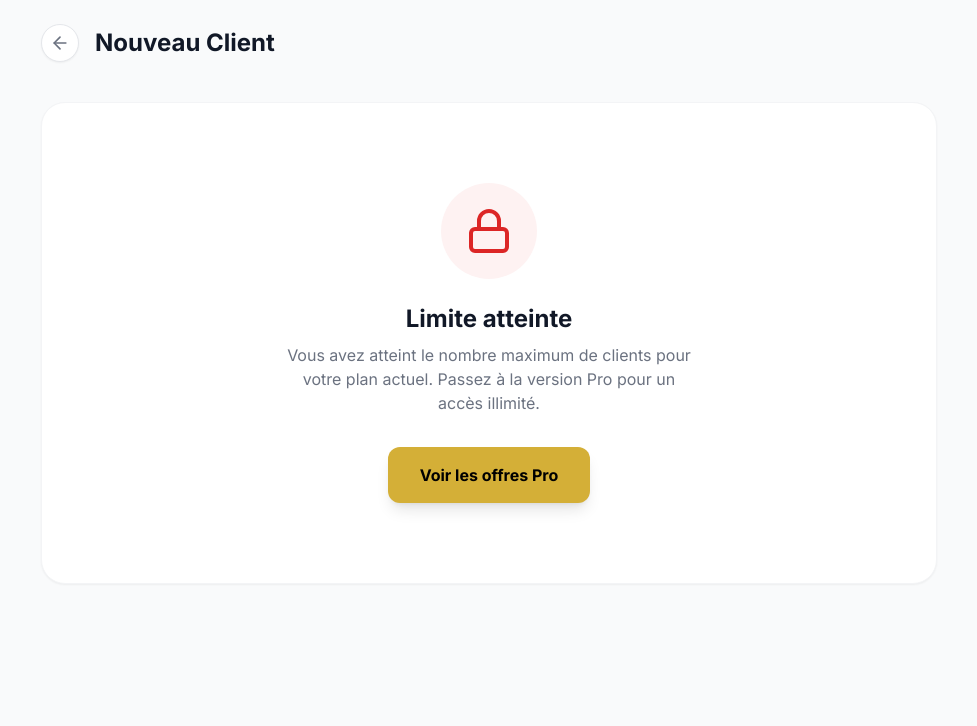
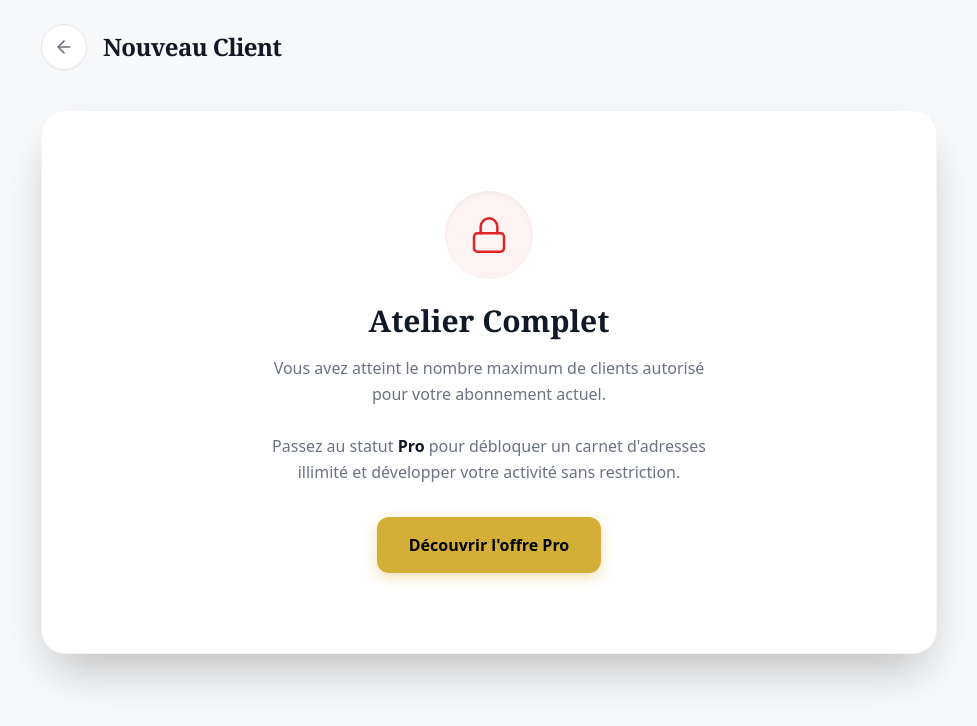
Before and after one commit to heritagevodun-del/couture-os, a Next.js app: page /clients/new in a window 1280 px wide. Shown: the top 726 px of the page, without its empty margins (151-1128 px from the left). Built offline with nearby package versions, Linux system fonts and the light colour scheme; no server answers.

Commit message:
ui(clients): harmonisation de la page de création avec le design system or/noir et amélioration copywriting upsell

```diff
--- a/app/clients/new/page.tsx
+++ b/app/clients/new/page.tsx
@@ -2,46 +2,64 @@ import { canAddClient } from "@/lib/check-limits";
 import NewClientForm from "@/components/clients/NewClientForm";
 import Link from "next/link";
 import { Lock, ArrowLeft } from "lucide-react";
+import { Metadata } from "next";
+
+// 🛡️ UX PRO : Titre de l'onglet du navigateur
+export const metadata: Metadata = {
+  title: "Nouveau Client | Couture OS",
+};
 
 export default async function NewClientPage() {
-  // 1. VÉRIFICATION SERVEUR STRICTE
+  // 1. VÉRIFICATION SERVEUR STRICTE (Inviolable)
   const allowed = await canAddClient();
 
-  // 2. CAS : LIMITE ATTEINTE
+  // 2. CAS : LIMITE ATTEINTE (Bloqueur de création)
   if (!allowed) {
     return (
-      <div className="min-h-screen bg-gray-50 dark:bg-neutral-950 p-4 md:p-6">
+      <div className="min-h-[100dvh] bg-[#F8F9FA] dark:bg-[#050505] p-4 md:p-6 font-sans transition-colors duration-300">
         <div className="max-w-4xl mx-auto">
           {/* Header simple pour le retour */}
           <div className="flex items-center gap-4 mb-10">
             <Link
               href="/clients"
-              className="p-2 bg-white dark:bg-neutral-900 rounded-full border border-gray-200 dark:border-gray-800 text-gray-500 hover:text-black dark:hover:text-white transition shadow-sm"
+              className="p-3 bg-white dark:bg-[#111] rounded-full border border-gray-200 dark:border-gray-800 text-gray-500 hover:text-[#D4AF37] transition-colors shadow-sm"
+              aria-label="Retour à la liste des clients"
             >
               <ArrowLeft size={20} />
             </Link>
-            <h1 className="text-2xl font-bold text-gray-900 dark:text-white">
+            <h1 className="text-2xl font-bold text-gray-900 dark:text-white font-serif tracking-tight">
               Nouveau Client
             </h1>
           </div>
 
-          {/* Bannière de Blocage */}
-          <div className="flex flex-col items-center justify-center py-20 text-center bg-white dark:bg-neutral-900 rounded-3xl border border-gray-100 dark:border-gray-800 shadow-sm">
-            <div className="p-6 bg-red-50 dark:bg-red-900/20 rounded-full text-red-600 dark:text-red-400 mb-6">
-              <Lock size={48} />
+          {/* Bannière de Blocage Premium */}
+          <div className="flex flex-col items-center justify-center py-20 px-4 text-center bg-white dark:bg-[#111] rounded-3xl border border-gray-100 dark:border-gray-800 shadow-2xl animate-in fade-in slide-in-from-bottom-4 duration-500">
+            <div className="p-6 bg-red-50 dark:bg-red-950/30 rounded-full text-red-600 dark:text-red-500 mb-6 shadow-inner">
+              <Lock size={40} strokeWidth={1.5} />
             </div>
-            <h2 className="text-2xl font-bold text-gray-900 dark:text-white mb-2">
-              Limite atteinte
+
+            <h2 className="text-2xl md:text-3xl font-bold text-gray-900 dark:text-white mb-4 font-serif">
+              Atelier Complet
             </h2>
-            <p className="text-gray-500 dark:text-gray-400 max-w-md mb-8 px-4">
-              Vous avez atteint le nombre maximum de clients pour votre plan
-              actuel. Passez à la version Pro pour un accès illimité.
+
+            <p className="text-gray-500 dark:text-gray-400 max-w-md mb-8 leading-relaxed">
+              Vous avez atteint le nombre maximum de clients autorisé pour votre
+              abonnement actuel.
+              <br />
+              <br />
+              Passez au statut{" "}
+              <strong className="text-gray-900 dark:text-white">
+                Pro
+              </strong>{" "}
+              pour débloquer un carnet d&apos;adresses illimité et développer
+              votre activité sans restriction.
             </p>
+
             <Link
               href="/pricing"
-              className="px-8 py-4 bg-[#D4AF37] hover:bg-[#b5952f] text-black font-bold rounded-xl transition-all shadow-lg hover:shadow-xl transform hover:-translate-y-1"
+              className="px-8 py-4 bg-[#D4AF37] hover:bg-[#b5952f] text-black font-bold text-base rounded-xl transition-all shadow-[0_4px_14px_0_rgba(212,175,55,0.39)] hover:shadow-[0_6px_20px_rgba(212,175,55,0.23)] hover:-translate-y-0.5"
             >
-              Voir les offres Pro
+              Découvrir l&apos;offre Pro
             </Link>
           </div>
         </div>
@@ -50,8 +68,9 @@ export default async function NewClientPage() {
   }
 
   // 3. CAS : ACCÈS AUTORISÉ -> ON AFFICHE LE FORMULAIRE
+  // On applique les mêmes fonds pour que le formulaire enfant s'intègre parfaitement
   return (
-    <div className="min-h-screen bg-gray-50 dark:bg-neutral-950 p-4 md:p-6 transition-colors duration-300">
+    <div className="min-h-[100dvh] bg-[#F8F9FA] dark:bg-[#050505] p-4 md:p-6 transition-colors duration-300">
       <NewClientForm />
     </div>
   );
```
